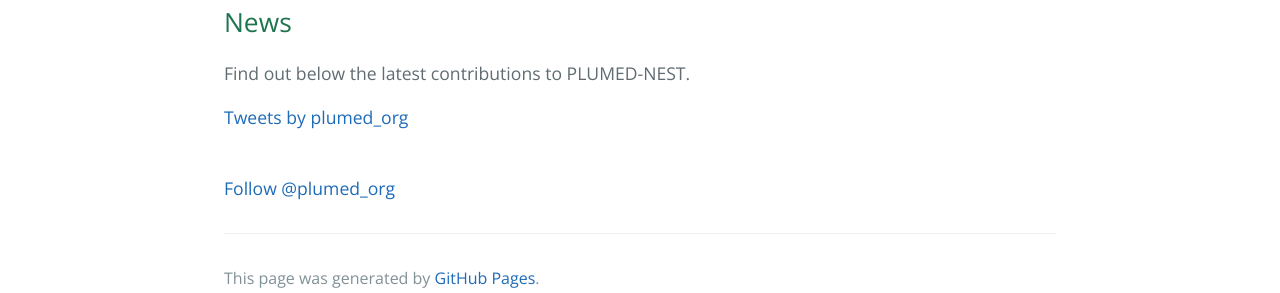
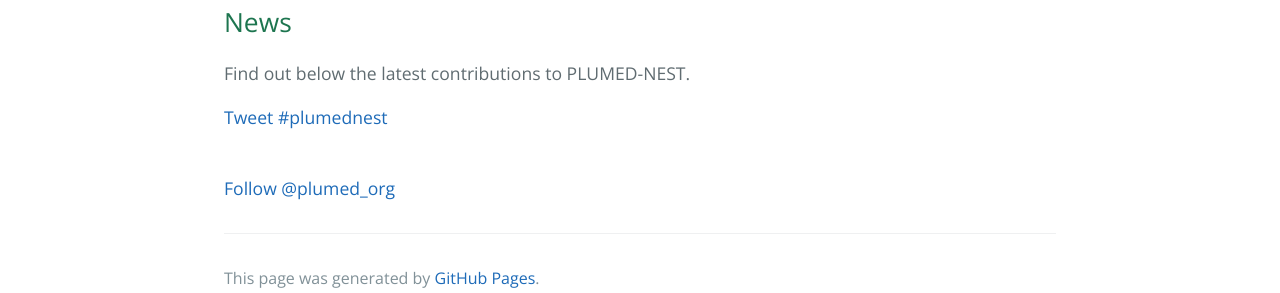
Before and after one commit to plumed-nest/plumed-nest, a Jekyll site: the page built from news.md, in a window 1280 px wide. Shown: the part 561-854 px from the top of the page. Built offline with Jekyll 4.4.1, drawn with Linux system fonts in a browser that asks for light colours; our own code applies the rules of GitHub Pages for plain Markdown files; comment, search, counter and statistics services are not loaded.

Commit message:
test hashtag

```diff
--- a/news.md
+++ b/news.md
@@ -3,6 +3,6 @@
 
 Find out below the latest contributions to PLUMED-NEST.
 
-<a class="twitter-timeline" data-width="600" data-height="400" href="https://twitter.com/plumed_org?ref_src=twsrc%5Etfw">Tweets by plumed_org</a> <script async src="https://platform.twitter.com/widgets.js" data-chrome="noheader" charset="utf-8"></script>
+<a data-width="600" data-height="400" href="https://twitter.com/intent/tweet?button_hashtag=plumednest&ref_src=twsrc%5Etfw" class="twitter-hashtag-button" data-show-count="false">Tweet #plumednest</a><script async src="https://platform.twitter.com/widgets.js" charset="utf-8"></script>
 
 <br><a href="https://twitter.com/plumed_org?ref_src=twsrc%5Etfw" class="twitter-follow-button" data-size="large" data-show-count="true">Follow @plumed_org</a><script async src="https://platform.twitter.com/widgets.js" charset="utf-8"></script>
```
